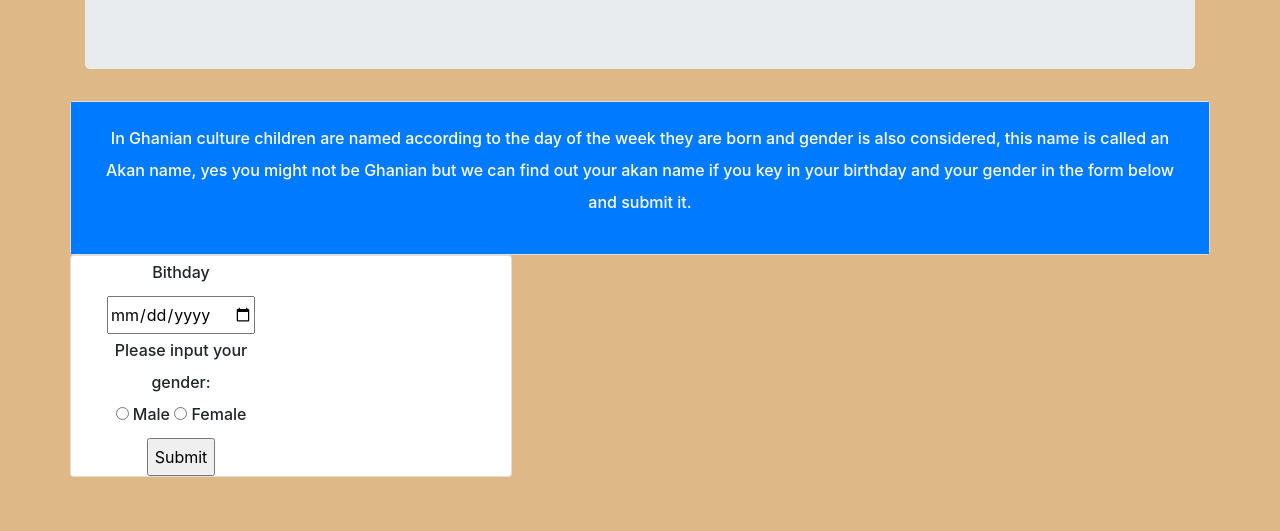
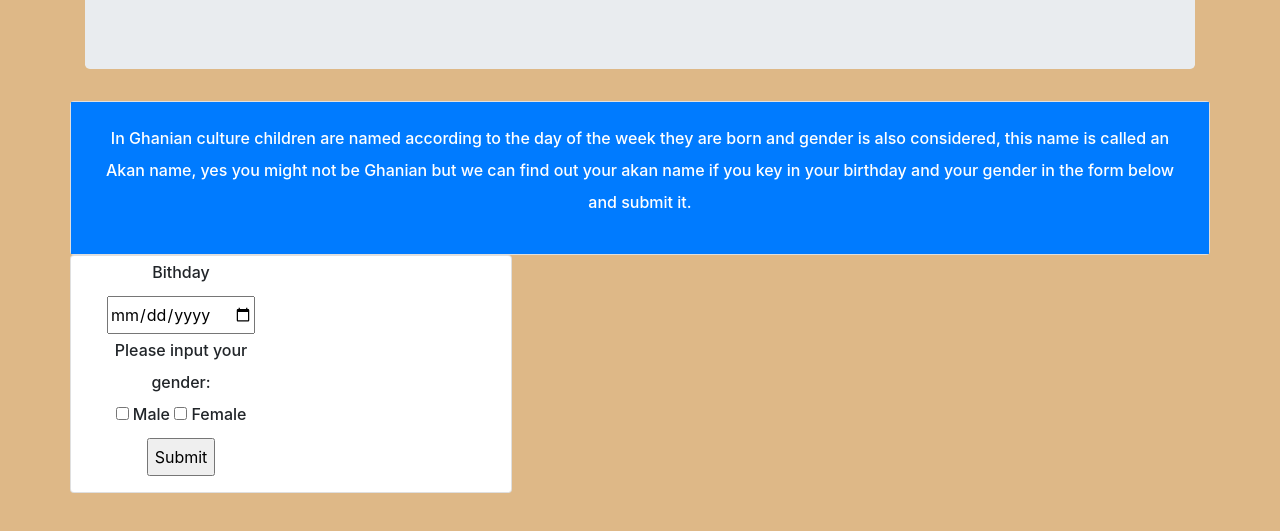
Before and after one commit to murumba631/akan-name-application, a plain HTML site: page index.html in a window 1280 px wide. Shown: the part 155-686 px from the top of the page. Drawn offline with Linux system fonts and the light colour scheme.

Commit message:
change gender input from radio to checkbox

```diff
--- a/index.html
+++ b/index.html
@@ -31,15 +31,17 @@
                                 <input type="date" id="bday"></input>
                                 <label id="gender">
                                     Please input your gender:<br>
-                                    <input type="radio" value="male">
+                                    <input type="checkbox" id="male">
                                     Male
-                                    <input type="radio" value="female">
+                                    <input type="checkbox" id="female">
                                     Female
                                 </label>
                                 <br>
                                 <input type="submit" onclick="">
                             </form>
-                            <div id="output"> </div>
+                            <p>
+                                <div id="output"> </div>
+                            </p>
                             <script src="js/scripts.js"></script>
                         </div>
                     </div>
```
